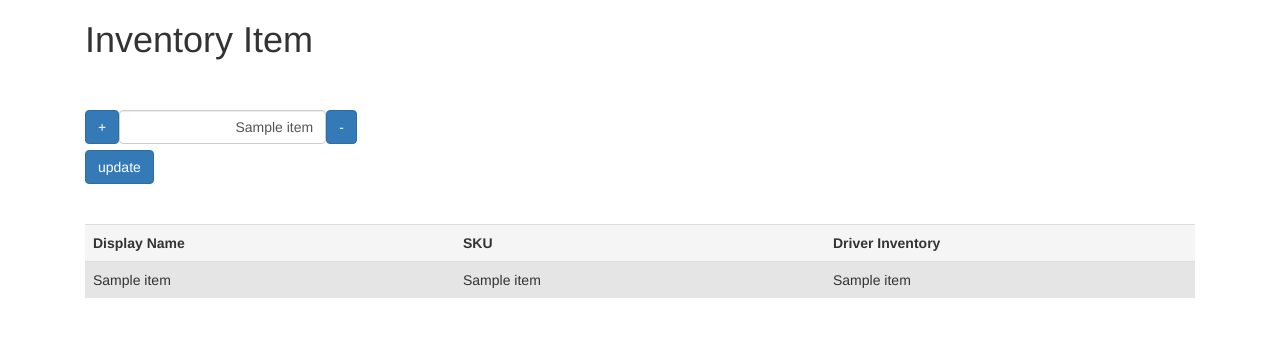
After one commit to sebcampos/ShopifyRepo, a Flask app: template templates/update_items.html in a window 1280 px wide. The commit adds this page. Shown: the top 337 px of the page. Run offline with Flask 2, Linux system fonts and the light colour scheme; the template is opened without the code that fills it: most values are stand-ins (such as "Sample title", 1, 10 or a date in 2020); some libraries are stand-ins or nearby versions.

Commit message:
needs work

```diff
--- a/app.py
+++ b/app.py
@@ -3,6 +3,8 @@ from flask_ngrok import run_with_ngrok
 from flask_nav import Nav
 from flask_nav.elements import Navbar, Subgroup, View
 from parsedata import *
+import random
+
 
 app = Flask(__name__)
 
@@ -10,30 +12,86 @@ run_with_ngrok(app)
 
 nav = Nav(app)
 
-global user
-user = ""
 
+token_lst = []
 
 @nav.navigation('nav_bar')
 def create_navbar():
-    inventory_view = View('Inventory', 'driver_inventory')
-    orders_view = View('Unfulfilled Orders','order_page')
+    inventory_view = View('Inventory', 'driver_inventory',user=request.args.get('user'),token=request.args.get('token'))
+    orders_view = View('Unfulfilled Orders','order_page',user=request.args.get('user'), token=request.args.get('token'))
 
     return Navbar('Mysite', inventory_view, orders_view)
 
-
-@app.route("/todays_orders")
-def order_page():
-    return render_template('todays_orders.html')
+@app.route('/webhook', methods=['POST'])
+def handle_webhook():
+    data = request.get_data()
+    verified = verify_webhook(data, request.headers.get('X-Shopify-Hmac-SHA256'))
 
 
-@app.route("/driver_inventory", methods=['GET','POST'])
+
+@app.route("/", methods=['GET','POST'])
+def login_page():
+    df = pandas.read_sql("select * from users", con=conn)
+    username_lst = get_usernames()
+    render_template("driver_login.html")
+    if request.method == "POST":
+        #Cheking login credentials
+        if request.form["name"] in username_lst and request.form["name"] != "admin" and request.form["password"] == hash_function(df.loc[df["username"] == request.form["name"]].values.tolist()[0][1],unhash=True):
+            user = request.form["name"]
+            token= "".join([str(random.randint(1,30)) for i in range(0,5)])
+            token_lst.append(token)
+            return redirect(url_for("driver_inventory",user=user,token=token,code=302,response=200))
+        elif request.form["name"] == 'admin' and request.form["password"] == hash_function(df.loc[df["username"] == request.form["name"]].values.tolist()[0][1],unhash=True):
+            return admin_page(request.form["name"])
+        return "<h1>Invalid credentials reload page<h1>"
+    return render_template("driver_login.html")
+
+
+
+
+@app.route("/todays_orders",methods=["GET","POST"])
+def order_page():
+    token = request.args.get('token')
+    user = request.args.get('user')
+    if token not in token_lst:
+        return '<h1>refresh session</h1>'
+    raw_df = orders_api_call_1()
+    # df = raw_df.loc[raw_df["order_date"] == today_str][["order_ids","fulfillment_status","order_time_raw","name"]]
+    df = [["order_ids","fulfillment_status","order_time_raw","name"]]
+    if request.method == "POST":
+        item = request.form["item"]
+        return redirect(url_for("order_details",user=user,token=token, item=item,code=302,response=200))
+    return render_template('todays_orders.html',df=df)
+
+@app.route("/todays_orders/order_details",methods=["POST","GET"])
+def order_details():
+    token = request.args.get('token')
+    user = request.args.get('user')
+    item = request.args.get('item')
+    raw_df = orders_api_call()
+    df = raw_df.loc[raw_df.order_id == item]["line_items"]
+    lst = df.item()
+    if token not in token_lst:
+        return '<h1>refresh session</h1>'
+    if request.method == "POST":
+        return "posted"
+    return render_template("orders_details.html",item=item , lst=lst)
+
+
+@app.route("/driver_inventory", methods=["GET","POST"])
 def driver_inventory():
-    global user
+    token = request.args.get('token')
+    if token not in token_lst:
+        return '<h1>STOP</h1>'
+    user = request.args.get('user')
     if user == "":
         return "Invalid request"
     df = pandas.read_sql(f"select * from {user}", con=conn)
     df.drop("index",axis=1,inplace=True)
+    if request.method == "POST":
+        item = request.form["item"]
+        return redirect(url_for("item_details",user=user,item=item, token=token,code=302,response=200))
+
     return render_template("driver_inventory.html",df=df,user=user)
 
 
@@ -42,21 +100,25 @@ def driver_inventory():
 def admin_page(user):
     return f"{user}"
 
-@app.route("/connect", methods=['GET','POST'])
-def login_page():
-    df = pandas.read_sql("select * from users", con=conn)
-    username_lst = get_usernames()
-    render_template("driver_login.html")
+
+
+@app.route("/description", methods=["GET","POST"])
+def item_details():
+    token = request.args.get('token')
+    if token not in token_lst:
+        return '<h1>refresh session</h1>'
+    user = request.args.get('user')
+    item = request.args.get('item')
+    df = pandas.read_sql(f"select * from {user} where display_name='{item}'", con=conn)
     if request.method == "POST":
-        #Cheking login credentials
-        if request.form["name"] in username_lst and request.form["name"] != "admin" and request.form["password"] == hash_function(df.loc[df["username"] == request.form["name"]].values.tolist()[0][1],unhash=True):
-            global user
-            user = request.form["name"]
-            return driver_inventory()
-        elif request.form["name"] == 'admin' and request.form["password"] == hash_function(df.loc[df["username"] == request.form["name"]].values.tolist()[0][1],unhash=True):
-            return admin_page(request.form["name"])
-        return "<h1>Invalid credentials reload page<h1>"
-    return render_template("driver_login.html")
+        new_val = request.form["updateme"]
+        conn.execute(f"UPDATE {user} set inventory_quantity={new_val} WHERE display_name='{item}'")
+        conn.commit()
+        return redirect(url_for("driver_inventory",user=user,token=token,code=302,response=200))
+    return render_template("update_items.html",df=df)
+
+
+
 
 @app.route("/install",methods=['GET'])
 def install():
--- a/static/css/driver_inventory.css
+++ b/static/css/driver_inventory.css
@@ -6,6 +6,7 @@ html,body{
 .table {
 
     background-color: #f5f5f5;
+    table-layout: fixed;
 }
 
 .table__row:nth-child(even) {
@@ -17,7 +18,7 @@ html,body{
 }
 
 .table__cell {
-    padding: 8px;
+    padding: 3px;
 }
 
 
--- /dev/null
+++ b/static/css/update_items.css
@@ -0,0 +1,21 @@
+html,body{
+    overflow-x: hidden;
+}
+
+.table {
+
+    background-color: #f5f5f5;
+    table-layout: fixed;
+}
+
+.table__row:nth-child(even) {
+    background-color: #e5e5e5;
+}
+
+.table__header{
+    text-align:left;
+}
+
+.table__cell {
+    padding: 8px;
+}
--- /dev/null
+++ b/static/js/update_inventory.js
@@ -0,0 +1,17 @@
+function add() {
+    let input = document.getElementById("newvalid");
+    let newNum = document.getElementById("DriverInventory");
+    let newinput = parseInt(input.value);
+    let newNuminput = parseInt(newNum.textContent)
+    newNum.textContent = newNuminput +1;
+    input.value = newinput+1;
+};
+
+function subtract() {
+    let input = document.getElementById("newvalid");
+    let newNum = document.getElementById("DriverInventory");
+    let newinput = parseInt(input.value);
+    let newNuminput = parseInt(newNum.textContent)
+    newNum.textContent = newNuminput -1 ;
+    input.value = newinput-1;
+};
--- a/templates/driver_login.html
+++ b/templates/driver_login.html
@@ -13,10 +13,7 @@
 <body>
     <div class="jumbotron">
         <h2><i>Sensi Socitey Driver Login<i></h1>
-
     </div>
-    <div data-role="page" id="login_page" data-url="{{ url_for('login_page') }}">
-
     <div class="container center">
         <br><br><br><br>
         <form action='#' method="POST">
--- /dev/null
+++ b/templates/update_items.html
@@ -0,0 +1,51 @@
+<!DOCTYPE html>
+<html lang="en">
+<head>
+    <meta charset="UTF-8">
+    <meta name="viewport" content="width=device-width, initial-scale=1.0">
+    <link
+    rel="stylesheet"
+    href="https://maxcdn.bootstrapcdn.com/bootstrap/3.3.7/css/bootstrap.min.css"
+    />
+    <link rel='stylesheet' href='../static/css/update_items.css'/>
+    <title>Items Page</title>
+</head>
+<body>
+    <div class="container">
+        <div class="container-fluid">
+        {% block navbar %}
+        {{nav.nav_bar.render()}}
+        {% endblock %}
+        <h1>Inventory Item</h1>
+        <br><br>
+        <form action='#' method="POST">
+            <div style="float:left;">
+                <input onclick="add()" class="center btn btn-primary" type="button" value="+"></button>
+            </div>
+            <div style="float:left;">
+                <input class="form-control" name="updateme" id="newvalid" type="text"  style="text-align:right;" name="newval" value="{{df['inventory_quantity'].item()}}"></input>
+            </div>
+            <div style="float:left;">
+                <input onclick="subtract()" class="center btn btn-primary" type="button" value="-"></button>
+            </div>
+            <br><br>
+            <button id="confirm" name="submit" class="center btn btn-primary" type="submit" >update</button>
+            </form>
+        <br><br>
+        <table id="myTable" class="table">
+            <tbody>
+            <tr class="table__header">
+                <th class="table__cell">Display Name</th>
+                <th class="table__cell">SKU</th>
+                <th class="table__cell">Driver Inventory</th>
+            </tr>
+            <tr class="table__row">
+                <td class="table__cell">{{df['display_name'].item()}}</td>
+                <td class="table__cell">{{df['sku'].item()}}</td>
+                <td id="DriverInventory" class="table__cell">{{df['inventory_quantity'].item()}}</td>
+            </tr>
+        </div>
+    </div>
+    <script src="../static/js/update_inventory.js"></script>
+</body>
+</html>
```
Also changed, not shown: static/css/orders_page.css (added, +21 -0 lines), templates/driver_inventory.html (+6 -3 lines), templates/orders_details.html (added, +27 -0 lines), templates/todays_orders.html (+24 -2 lines), dabase.db (added), static/css/orders_details.css (added), 1 other file.
